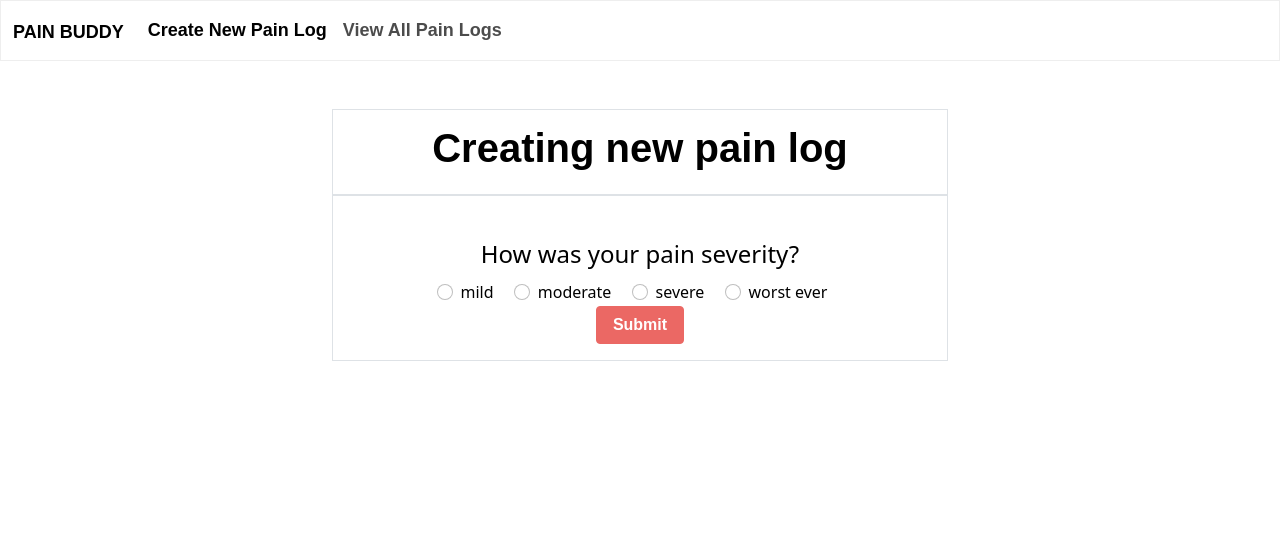
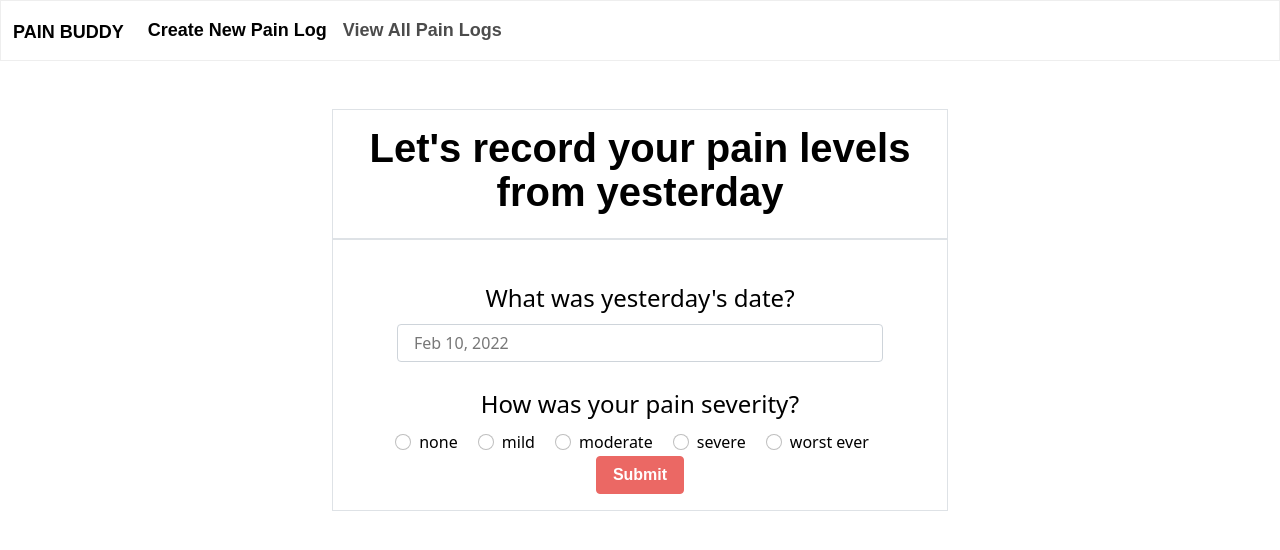
Before and after one commit to kelseybcrow/f17-capstone-project, a website: page public/index.html in a window 1280 px wide. Drawn offline with nearby package versions, Linux system fonts and the light colour scheme; a web font is replaced by a local one.

Commit message:
added another input field

```diff
--- a/public/index.html
+++ b/public/index.html
@@ -46,7 +46,7 @@
                 <div class="col"></div>
                 <div class="col-sm-12 col-md-6">
                     <div class="p-3 border bg-light">
-                        <h1>Creating new pain log</h1>
+                        <h1>Let's record your pain levels from yesterday</h1>
                     </div>
                 </div>
                 <div class="col"></div>
@@ -58,10 +58,33 @@
                 <div class="col-sm-12 col-md-6">
                     <div class="p-3 border bg-light">
                         <form action="">
-                            <fieldset class="severity-group">
+                            <div class="form-date-group px-5">
+                                <legend class="mt-4">
+                                    What was yesterday's date?
+                                </legend>
+                                <input
+                                    type="text"
+                                    class="form-control"
+                                    placeholder="Feb 10, 2022"
+                                    id="inputDefault"
+                                />
+                            </div>
+
+                            <fieldset class="form-severity-group">
                                 <legend class="mt-4">
                                     How was your pain severity?
                                 </legend>
+                                <div class="form-check form-check-inline">
+                                    <label class="form-check-label">
+                                        <input
+                                            type="radio"
+                                            class="form-check-input"
+                                            id="none!-input"
+                                            value="none!"
+                                        />
+                                        none
+                                    </label>
+                                </div>
                                 <div class="form-check form-check-inline">
                                     <label class="form-check-label">
                                         <input
--- a/server/controller.js
+++ b/server/controller.js
@@ -39,7 +39,7 @@ module.exports = {
                 CREATE TABLE "public.pain_logs" (
                     "log_id" serial NOT NULL,
                     "user_id" integer NOT NULL,
-                    "date" DATE NOT NULL,
+                    "date" varchar(255) NOT NULL,
                     "severity" integer NOT NULL,
                     "location" varchar(255) NOT NULL,
                     "duration" varchar(255) NOT NULL,
@@ -65,7 +65,7 @@ module.exports = {
             .query(
                 `
                 INSERT INTO pain_logs (date, severity, location, duration)
-                VALUES (${date}, '${severity}', '${location}', '${duration}')
+                VALUES ('${date}', '${severity}', '${location}', '${duration}')
             `
             )
             .then((dbRes) => res.status(200).send(dbRes[0]))
```
